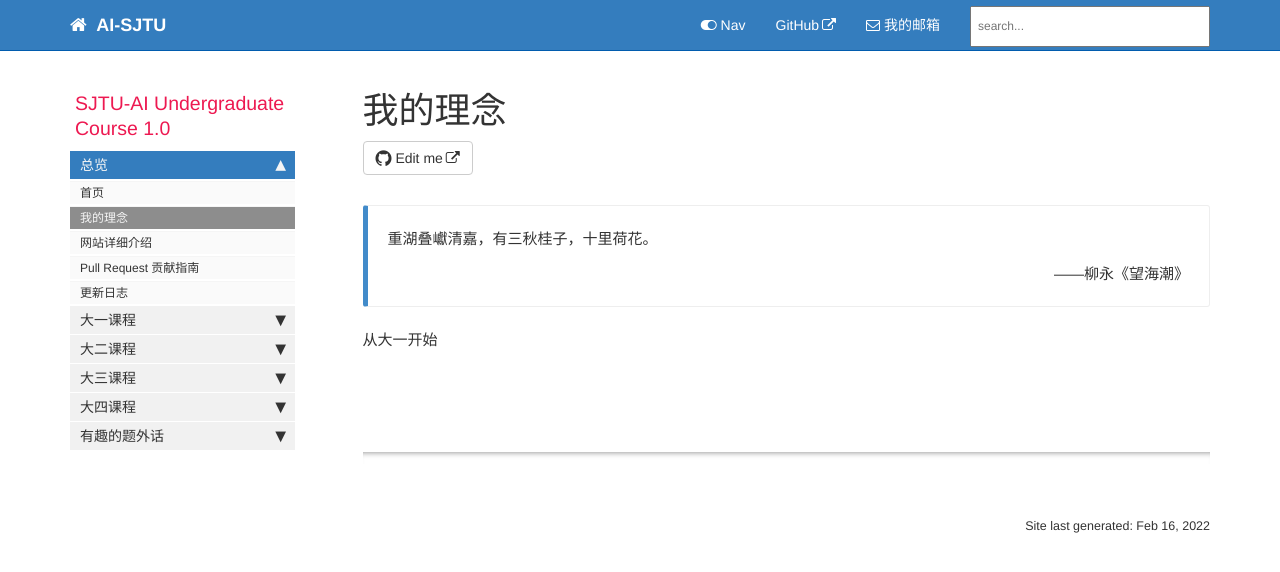
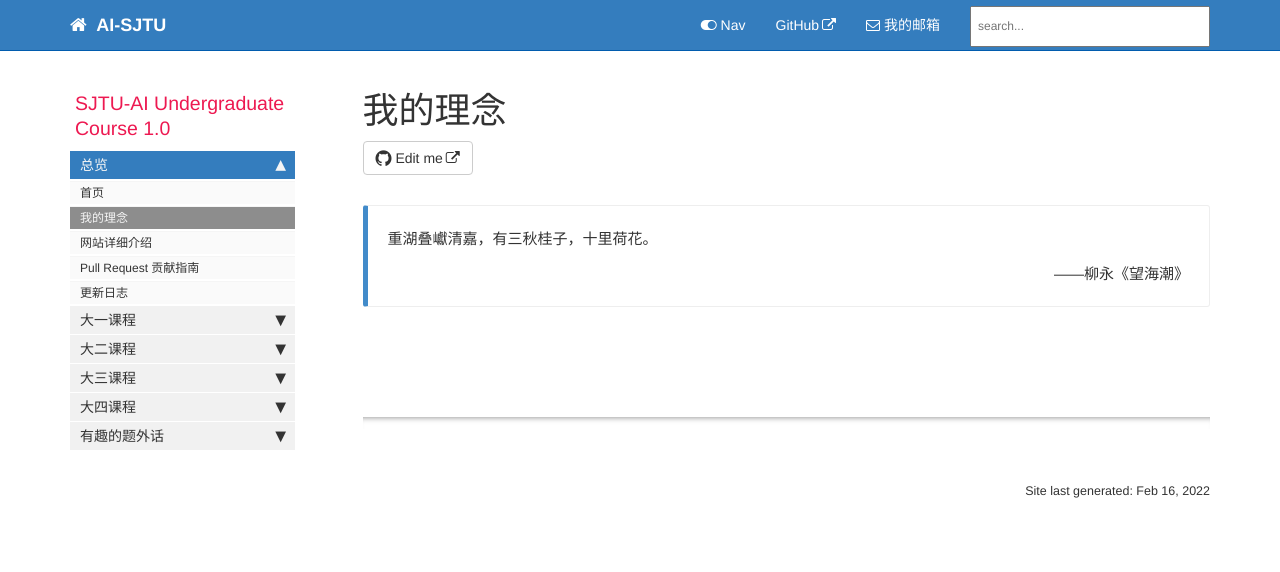
Before and after one commit to aisjtu/aisjtu.github.io, a Jekyll site: the page built from docs/pages/mydoc/mydoc_my_notions.md, in a window 1280 px wide. Shown: the top 572 px of the page. Built offline with Jekyll 4.4.1, drawn with Linux system fonts in a browser that asks for light colours; comment, search, counter and statistics services are not loaded.

Commit message:
Update mydoc_my_notions.md

```diff
--- a/docs/pages/mydoc/mydoc_my_notions.md
+++ b/docs/pages/mydoc/mydoc_my_notions.md
@@ -13,6 +13,6 @@ folder: mydoc
 
 
 
-从大一开始
+
 
 {% include links.html %}
```
